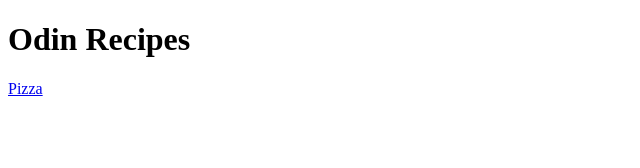
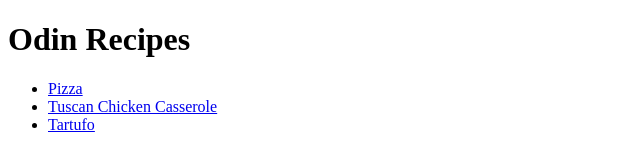
Before and after one commit to 0-Ahmed-0/odin-recipes, a plain HTML site: page index.html in a window 1280 px wide. Shown: the whole page, without its empty margins (0-640 px from the left). Drawn offline with Linux system fonts and the light colour scheme.

Commit message:
Adding links to the new recipe pages in the index.html file

```diff
--- a/index.html
+++ b/index.html
@@ -7,6 +7,12 @@
 
     <body>
         <h1>Odin Recipes</h1>
-        <a href="./recipes/pizza.html">Pizza</a>
+
+        <ul>
+            <li><a href="./recipes/pizza.html">Pizza</a></li>
+            <li><a href="./recipes/casserole.html">Tuscan Chicken Casserole</a></li>
+            <li><a href="./recipes/tartufo.html">Tartufo</a></li>
+        </ul>
+
     </body>
 </html>
```
